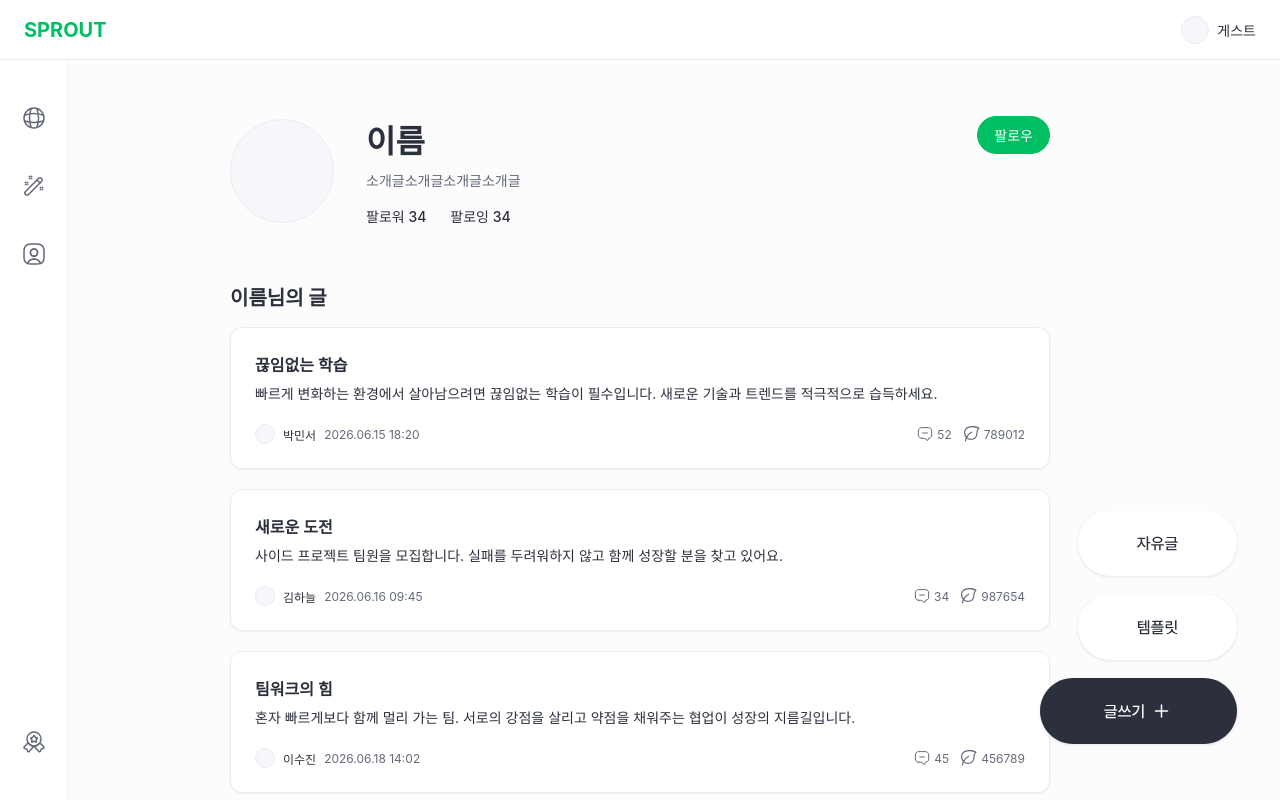
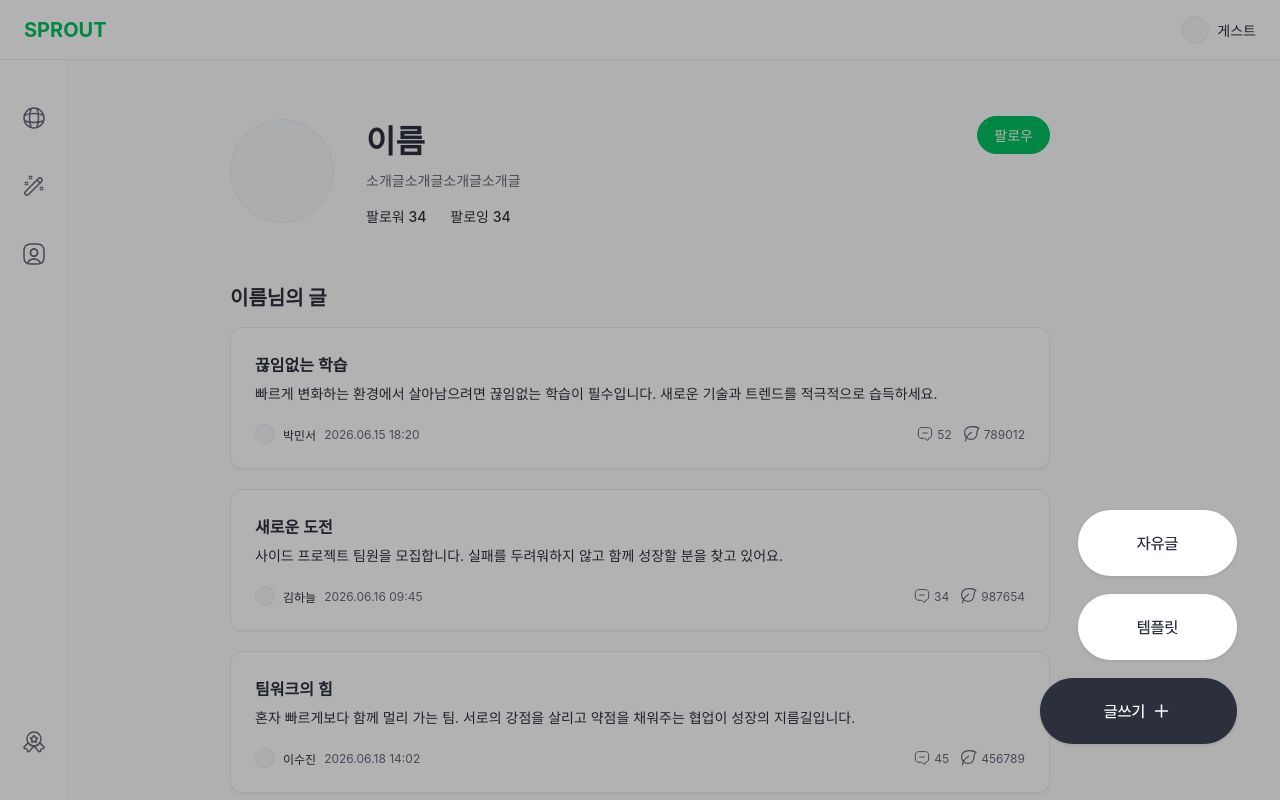
Before and after one commit to EFUB-SWS-MANDO/Frontend, a React (Vite) app: page /profile/1 in a window 1280 px wide. Both pictures are taken after a click on the button "글쓰기". Shown: the top 800 px of the page. Built offline with nearby package versions, Linux system fonts and the light colour scheme; no server answers; a web font is replaced by a local one.

Commit message:
[design] #60 글쓰기 FAB 버튼 배경 오버레이 추가

```diff
--- a/src/layouts/WriteFabMenu.jsx
+++ b/src/layouts/WriteFabMenu.jsx
@@ -31,6 +31,8 @@ function WriteFabMenu() {
   };
 
   return (
+    <>
+      {isOpen && <Overlay aria-hidden="true" />}
       <Wrapper ref={wrapperRef}>
         {isOpen &&
           WRITE_OPTIONS.map((option) => (
@@ -46,8 +48,16 @@ function WriteFabMenu() {
           <img src={writeFabIcon} alt="" />
         </IconButton>
       </Wrapper>
+    </>
   );
 }
+
+const Overlay = styled.div`
+  position: fixed;
+  inset: 0;
+  background: rgba(0, 0, 0, 0.3);
+  z-index: 21;
+`;
 
 const Wrapper = styled.div`
   position: fixed;
@@ -57,7 +67,7 @@ const Wrapper = styled.div`
   flex-direction: column;
   align-items: flex-end;
   gap: ${({ theme }) => theme.spacing(3)};
-  z-index: 15;
+  z-index: 22;
 `;
 
 const IconButton = styled.button`
```
Lines whose indentation alone changed are shown as unchanged.
